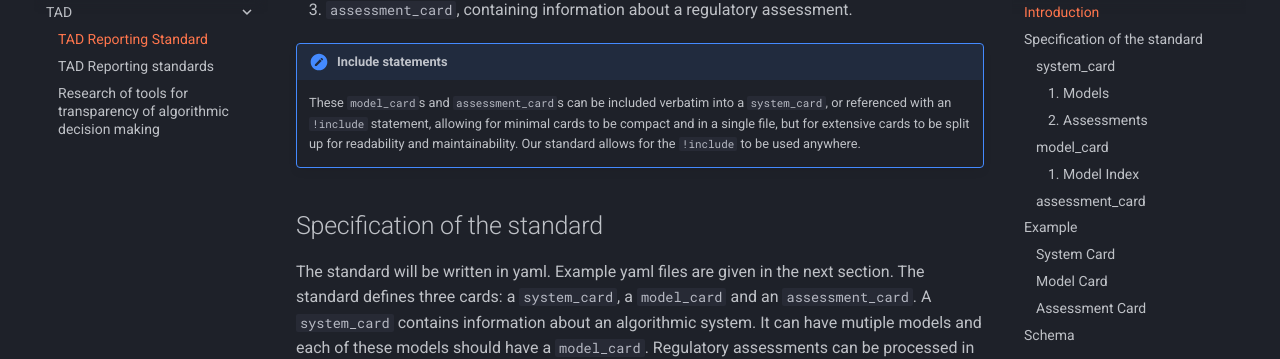
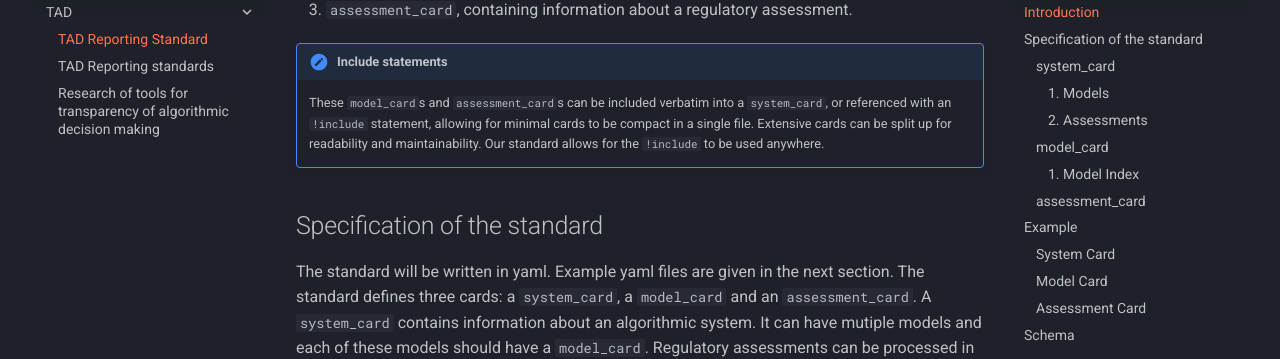
Before and after one commit to MinBZK/ai-validation, an MkDocs documentation site: the page built from docs/Projects/TAD/reporting_standard.md, in a window 1280 px wide and 900 px high, scrolled down 1151 px. Shown: the part 144-503 px from the top of the window. Built offline with MkDocs 1.6.1 and Material for MkDocs 9.7.7, drawn with Linux system fonts in a browser that asks for light colours; plug-ins that fetch from the network failed and are left out; comment, search, counter and statistics services are not loaded.

Commit message:
Update docs/Projects/TAD/reporting_standard.md
Co-authored-by: Robbert Bos <robbert.bos@rijksoverheid.nl>

```diff
--- a/docs/Projects/TAD/reporting_standard.md
+++ b/docs/Projects/TAD/reporting_standard.md
@@ -45,9 +45,9 @@ Another difference is that we devide our implementation into three seperate part
 !!! note "Include statements"
 
     These `model_card`s and  `assessment_card`s  can be included verbatim into a `system_card`,
-    or referenced with an `!include` statement, allowing for minimal cards to be compact and in a
-    single file, but for extensive cards to be split up for readability and maintainability.
-    Our standard allows for the `!include` to be used anywhere.
+    or referenced with an `!include` statement, allowing for minimal cards to be compact in a single
+    file. Extensive cards can be split up for readability and maintainability. Our standard allows for
+    the `!include` to be used anywhere.
 
 ## Specification of the standard
 
```
